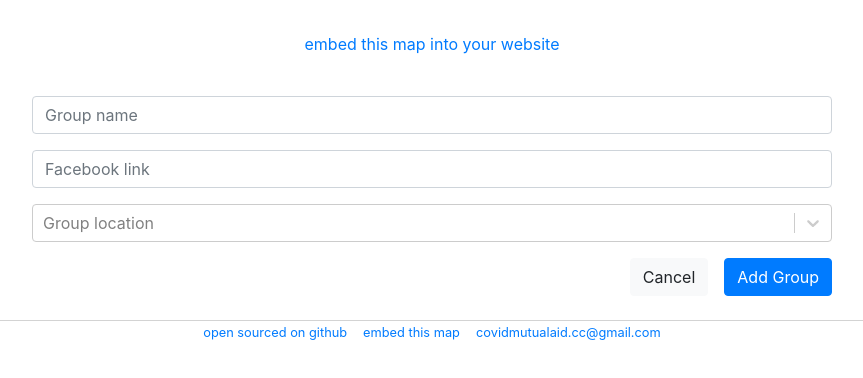
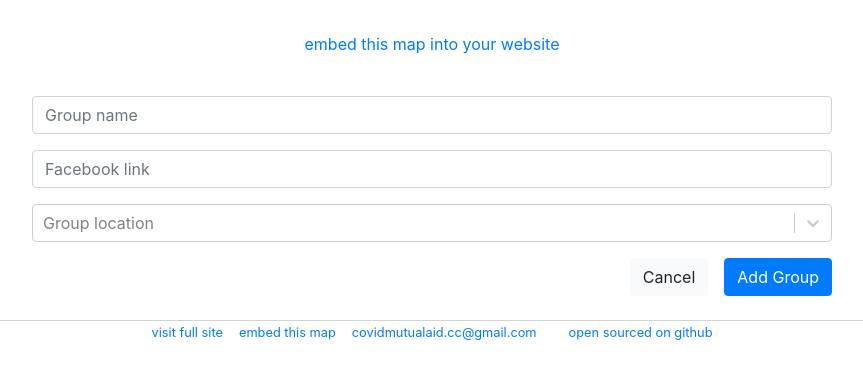
Before and after one commit to Covid-Mutual-Aid/mutual-aid-wiki, a React (Create React App) app in the folder client/: page /create-group in a window 1280 px wide. Shown: the top 378 px of the page, without its empty margins (208-1071 px from the left). Built offline with nearby package versions, Linux system fonts and the light colour scheme.

Commit message:
Add minor UI changes

```diff
--- a/client/src/App.tsx
+++ b/client/src/App.tsx
@@ -70,8 +70,8 @@ function App() {
         </Switch>
       </Router>
       <div className="footer">
-        <a target="_blank" href="https://github.com/Covid-Mutual-Aid/search-by-postcode">
-          open sourced on github
+        <a target="_blank" href="https://covidmutualaid.cc/">
+          visit full site
         </a>
         <span
           className="link"
@@ -84,6 +84,9 @@ function App() {
         </span>
         {/* <p>This map is updated every 5 minutes</p> */}
         <a href="mailto:covidmutualaid.cc@gmail.com">covidmutualaid.cc@gmail.com</a>
+        <a target="_blank" href="https://github.com/Covid-Mutual-Aid/search-by-postcode">
+          open sourced on github
+        </a>
       </div>
     </div>
   )
```
Also changed, not shown: client/public/manifest.json, 1 other file (tests, documents, lock files or other folders).
